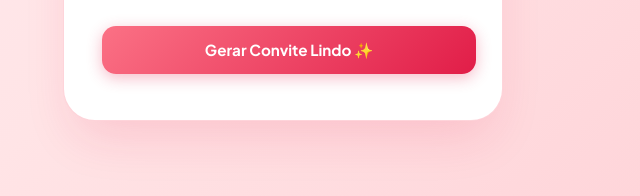
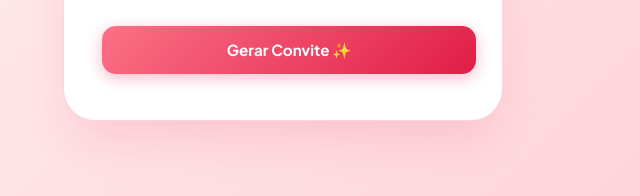
Before and after one commit to RosanySardinha/Convite-interativo, a plain HTML site: page index.html in a window 1280 px wide. Both pictures are taken after a click on the button "SIM". Shown: the part 526-722 px from the top of the page, 357-997 px from the left. Drawn offline with nearby package versions, Linux system fonts and the light colour scheme.

Commit message:
Update index.html

```diff
--- a/index.html
+++ b/index.html
@@ -207,7 +207,7 @@
       <input type="text" id="inputLocal" placeholder="Ex: Restaurante Panorama, Luanda">
     </div>
 
-    <button class="btn btn-primary" onclick="gerarConvite()">Gerar Convite Lindo ✨</button>
+    <button class="btn btn-primary" onclick="gerarConvite()">Gerar Convite ✨</button>
   </div>
 
   <!-- Passo 3: Exibição, PDF e Partilha no WhatsApp -->
```
